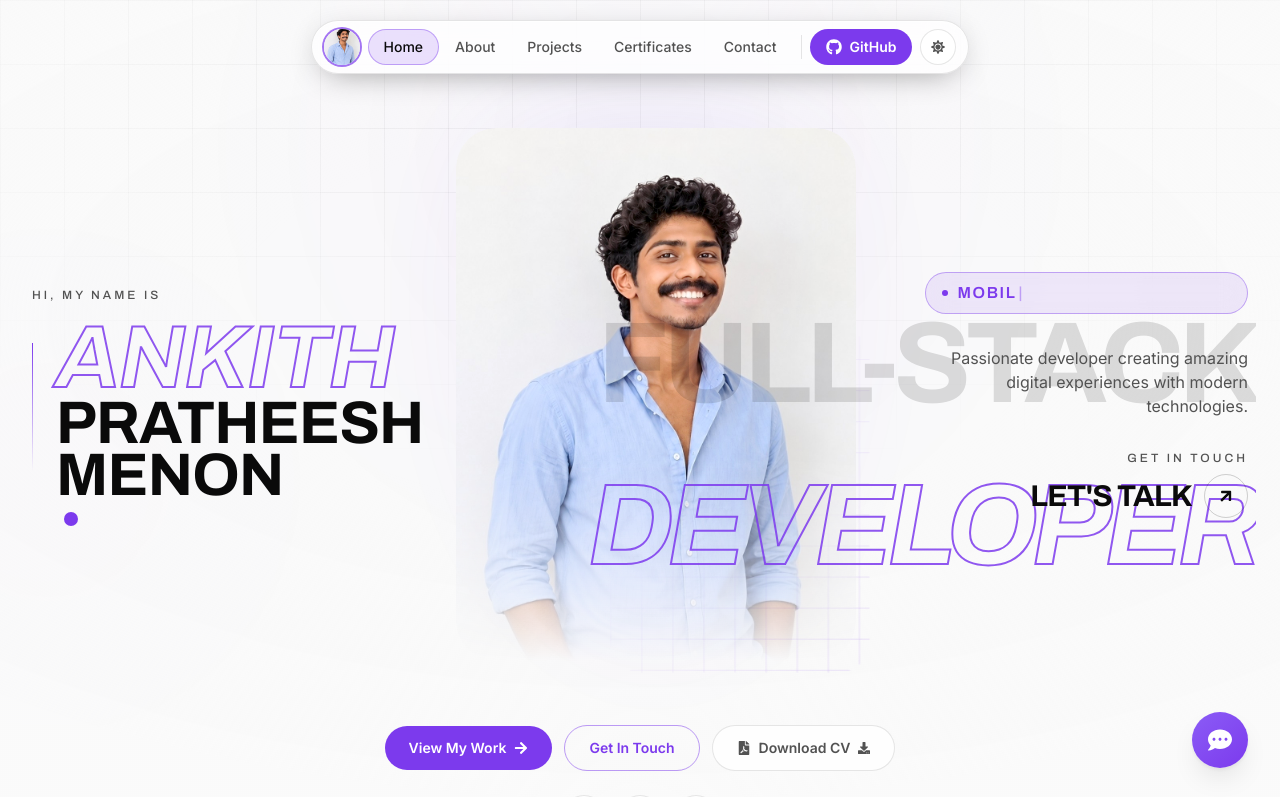
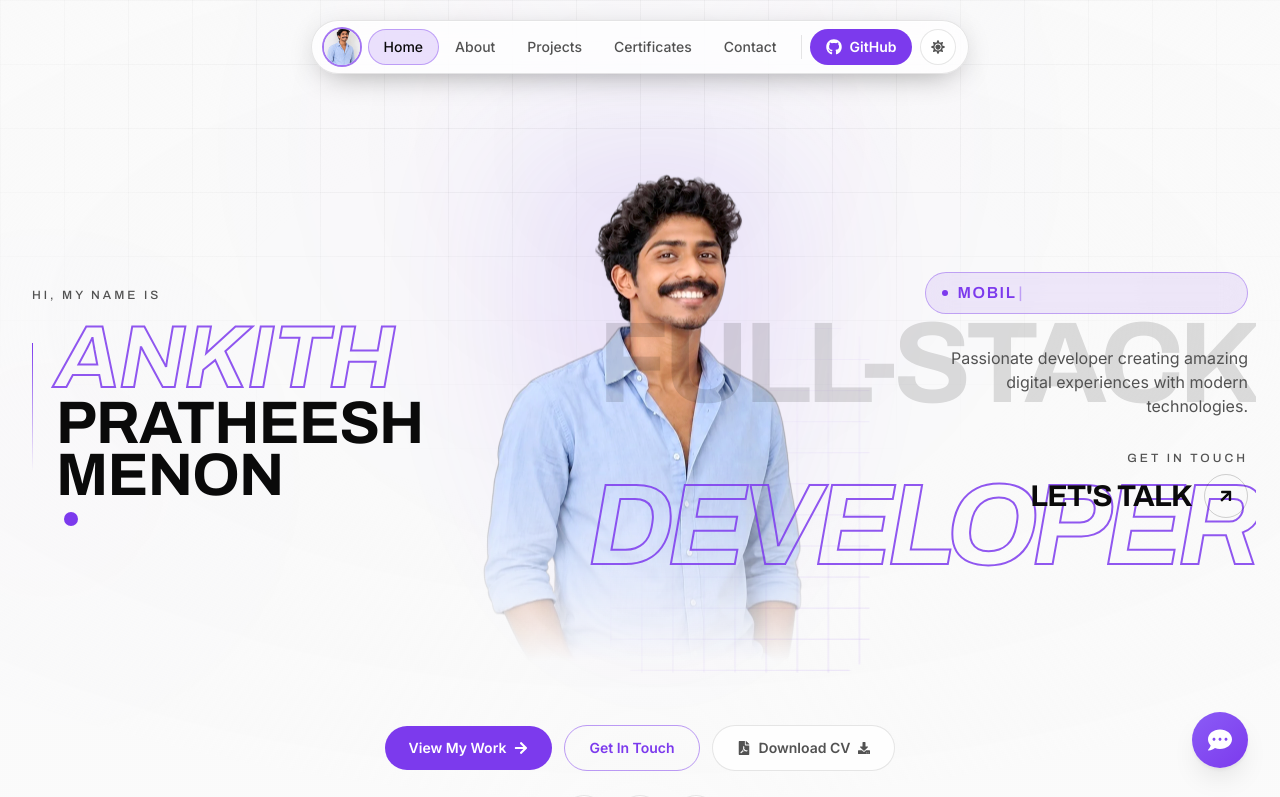
Before and after one commit to ankith5980/Projects, a React (Vite) app in the folder mern-portfolio/client/: page / in a window 1280 px wide. Shown: the top 797 px of the page. Built offline with nearby package versions, Linux system fonts and the light colour scheme.

Commit message:
1. Updated Profile Image Model

```diff
--- a/mern-portfolio/client/src/components/TiltPortrait.jsx
+++ b/mern-portfolio/client/src/components/TiltPortrait.jsx
@@ -34,6 +34,12 @@ import useMediaQuery, { usePrefersReducedMotion } from '../hooks/useMediaQuery';
  * mask, so the giant DEVELOPER lettering and the page grid read *through* the
  * portrait's border instead of stopping at it.
  *
+ * `cutout` is for a background-removed source (transparent around the
+ * subject). With no studio plate left to disguise, the tint scrim is dropped,
+ * and the key light and sheen are masked to the silhouette so they never light the empty air beside it. Combined
+ * with `blend`, only the bottom fade remains; in the framed variant, a themed
+ * backdrop fills the frame where the white plate used to be.
+ *
  * Everything here is input-driven — cursor, gyro, hover. The frame never moves
  * on its own: no idle drift, no scroll parallax. It sits still until touched.
  */
@@ -55,6 +61,7 @@ const TiltPortrait = ({
   style,
   imgClassName = 'h-full w-full object-cover object-center',
   blend = false,
+  cutout = false,
   children,
   ...imgProps
 }) => {
@@ -194,9 +201,27 @@ const TiltPortrait = ({
   // The radius is what gives the plate its shape in blend mode — the mask only
   // softens the edge, so the corners have to be rounded here or the feather
   // reads as a torn rectangle.
+  // A cut-out needs neither: its silhouette is the shape.
   const plateClass = blend
-    ? 'portrait-blend relative aspect-[3/4] w-full overflow-hidden rounded-[2.5rem]'
+    ? cutout
+      ? 'portrait-cutout relative aspect-[3/4] w-full'
+      : 'portrait-blend relative aspect-[3/4] w-full overflow-hidden rounded-[2.5rem]'
     : 'ring-gradient-violet relative aspect-[3/4] w-full overflow-hidden rounded-[2rem] shadow-soft-lg';
+
+  // The source's own alpha, sized exactly like the img (`object-cover`,
+  // centred), so overlays only land on the subject.
+  const subjectMask = cutout
+    ? {
+        WebkitMaskImage: `url(${src})`,
+        maskImage: `url(${src})`,
+        WebkitMaskSize: 'cover',
+        maskSize: 'cover',
+        WebkitMaskPosition: 'center',
+        maskPosition: 'center',
+        WebkitMaskRepeat: 'no-repeat',
+        maskRepeat: 'no-repeat',
+      }
+    : null;
 
   return (
     <div
@@ -252,10 +277,12 @@ const TiltPortrait = ({
         {/* `isolation` is load-bearing: it keeps the scrims' blend modes
             composited against the photo and never against the page. */}
         <div className={plateClass} style={{ isolation: 'isolate' }}>
+          {cutout && !blend && <span aria-hidden="true" className="portrait-backdrop" />}
+
           <img
             src={src}
             alt={alt}
-            className={`portrait-grade ${imgClassName}`}
+            className={`portrait-grade relative ${imgClassName}`}
             width={width}
             height={height}
             draggable="false"
@@ -271,7 +298,9 @@ const TiltPortrait = ({
             👤
           </div>
 
-          <span aria-hidden="true" className="portrait-scrim" />
+          {/* Over a cut-out, the multiply scrim would composite against
+              transparent pixels and paint a visible box. */}
+          {!cutout && <span aria-hidden="true" className="portrait-scrim" />}
           {!blend && <span aria-hidden="true" className="portrait-floor" />}
 
           {/* Key light. Soft-light keeps it inside the photo's own tonal
@@ -281,7 +310,7 @@ const TiltPortrait = ({
             <motion.span
               aria-hidden="true"
               className="pointer-events-none absolute inset-0"
-              style={{ backgroundImage: keyLight, mixBlendMode: 'soft-light' }}
+              style={{ backgroundImage: keyLight, mixBlendMode: 'soft-light', ...subjectMask }}
             />
           )}
 
@@ -295,6 +324,7 @@ const TiltPortrait = ({
                 backgroundSize: '220% 100%',
                 backgroundPositionX: sheenX,
                 mixBlendMode: 'overlay',
+                ...subjectMask,
               }}
             />
           )}
--- a/mern-portfolio/client/src/index.css
+++ b/mern-portfolio/client/src/index.css
@@ -400,6 +400,34 @@ html, body, * {
     mask-composite: intersect;
   }
 
+  /* ---- Cut-out portrait -----------------------------------------------
+     The background-removed headshot (Ankith-cutout.webp) has no plate to
+     hide, so the scrim and the elliptical feather above aren't needed — the
+     silhouette is the shape. What's left is the ground it stands on. */
+
+  /*
+    Frameless cut-out (Home hero). Only the bottom ramp from .portrait-blend
+    survives: the photo still ends at the waist, and that crop line is the one
+    hard edge left to dissolve.
+  */
+  .portrait-cutout {
+    -webkit-mask-image: linear-gradient(to top, transparent 0%, rgba(0, 0, 0, 0.4) 14%, #000 38%);
+    mask-image: linear-gradient(to top, transparent 0%, rgba(0, 0, 0, 0.4) 14%, #000 38%);
+  }
+
+  /*
+    Framed cut-out (About). Stands in for the white studio plate with the
+    page's own materials — the elevated surface and the backdrop's top violet
+    wash — so the inside of the frame matches the outside in both themes.
+  */
+  .portrait-backdrop {
+    position: absolute;
+    inset: 0;
+    background-color: rgb(var(--bg-elev));
+    background-image: radial-gradient(ellipse 80% 60% at 50% 0%, rgb(var(--accent) / 0.28) 0%, rgb(var(--accent-soft) / 0.10) 50%, transparent 80%);
+    pointer-events: none;
+  }
+
   .portrait-floor {
     position: absolute;
     inset-inline: 0;
--- a/mern-portfolio/client/src/pages/About.jsx
+++ b/mern-portfolio/client/src/pages/About.jsx
@@ -220,7 +220,7 @@ const About = () => {
     experience: '0',
     projects: '10',
     ongoingProjects: '0',
-    avatar: { url: '/images/Ankith.jpg' },
+    avatar: { url: '/images/Ankith-cutout.webp' },
     socialLinks: {
       github: 'https://github.com/ankith5980',
       linkedin: 'https://www.linkedin.com/in/ankith-pratheesh-menon-0353662b6/',
@@ -289,8 +289,9 @@ const About = () => {
             {/* Profile Image */}
             <motion.div variants={itemVariants} className="flex justify-center lg:justify-start">
               <TiltPortrait
-                src={aboutData.avatar?.url || '/images/Ankith.jpg'}
+                src={aboutData.avatar?.url || '/images/Ankith-cutout.webp'}
                 alt={aboutData.fullName}
+                cutout
                 width="360"
                 height="480"
                 loading="eager"
--- a/mern-portfolio/client/src/pages/Home.jsx
+++ b/mern-portfolio/client/src/pages/Home.jsx
@@ -314,16 +314,19 @@ const Home = () => {
               className="relative z-10 order-2 mx-auto flex justify-center"
             >
               {/*
-                `blend` drops the ring and brackets and feathers the photo's
-                edges, so the frame hands off into the lettering layered over
-                it rather than ending on a hard border. The portrait itself
-                holds position — it only responds to the cursor (tilt + key
-                light) or, on a phone, to the handset's own tilt.
+                `blend` drops the ring and brackets; `cutout` swaps the studio
+                shot for the background-removed one, so the figure stands
+                straight on the page — grid, violet wash and the lettering
+                layered over it all show around the silhouette, and only the
+                waist crop is faded out. The portrait itself holds position —
+                it only responds to the cursor (tilt + key light) or, on a
+                phone, to the handset's own tilt.
               */}
               <TiltPortrait
-                src="/images/Ankith.jpg"
+                src="/images/Ankith-cutout.webp"
                 alt="Ankith Pratheesh Menon"
                 blend
+                cutout
                 width="400"
                 height="533"
                 loading="eager"
```
Also changed, not shown: mern-portfolio/client/public/images/Ankith-cutout.webp (added).
